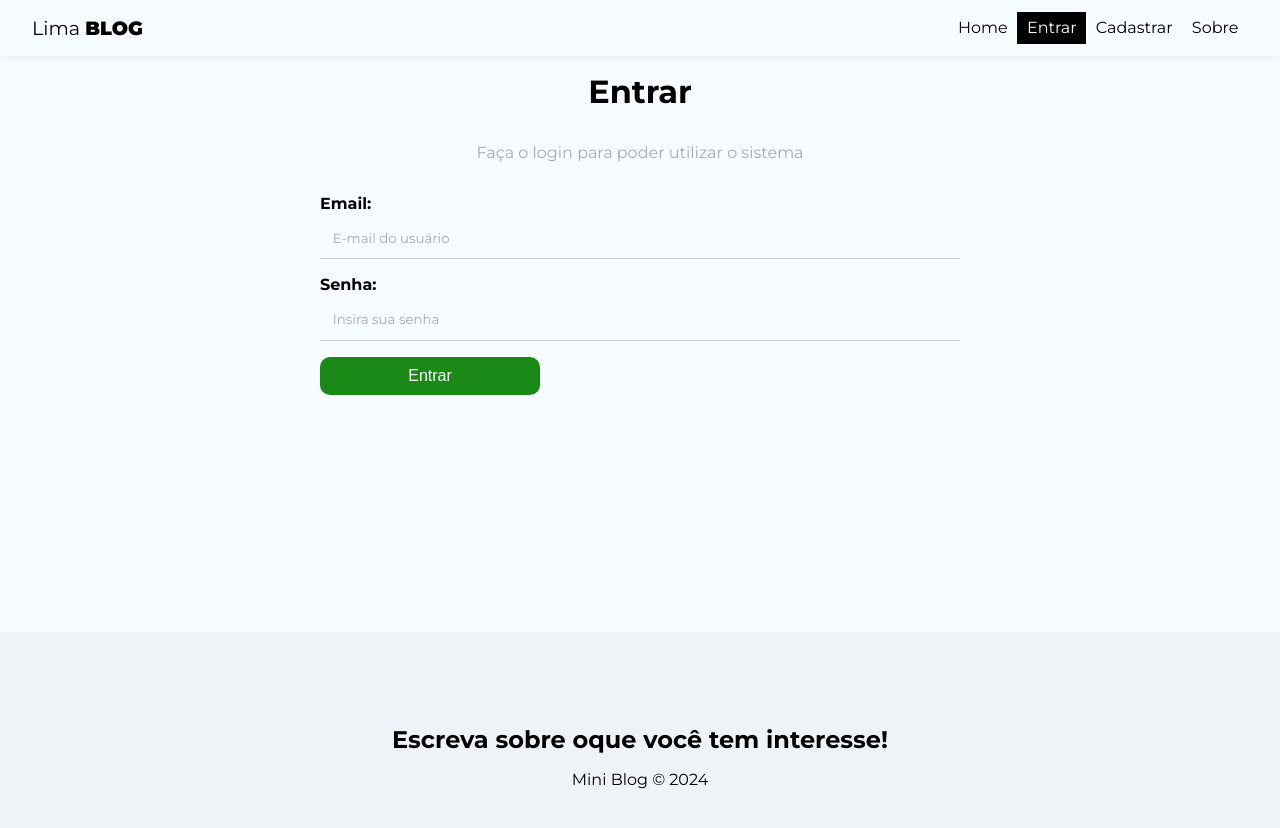
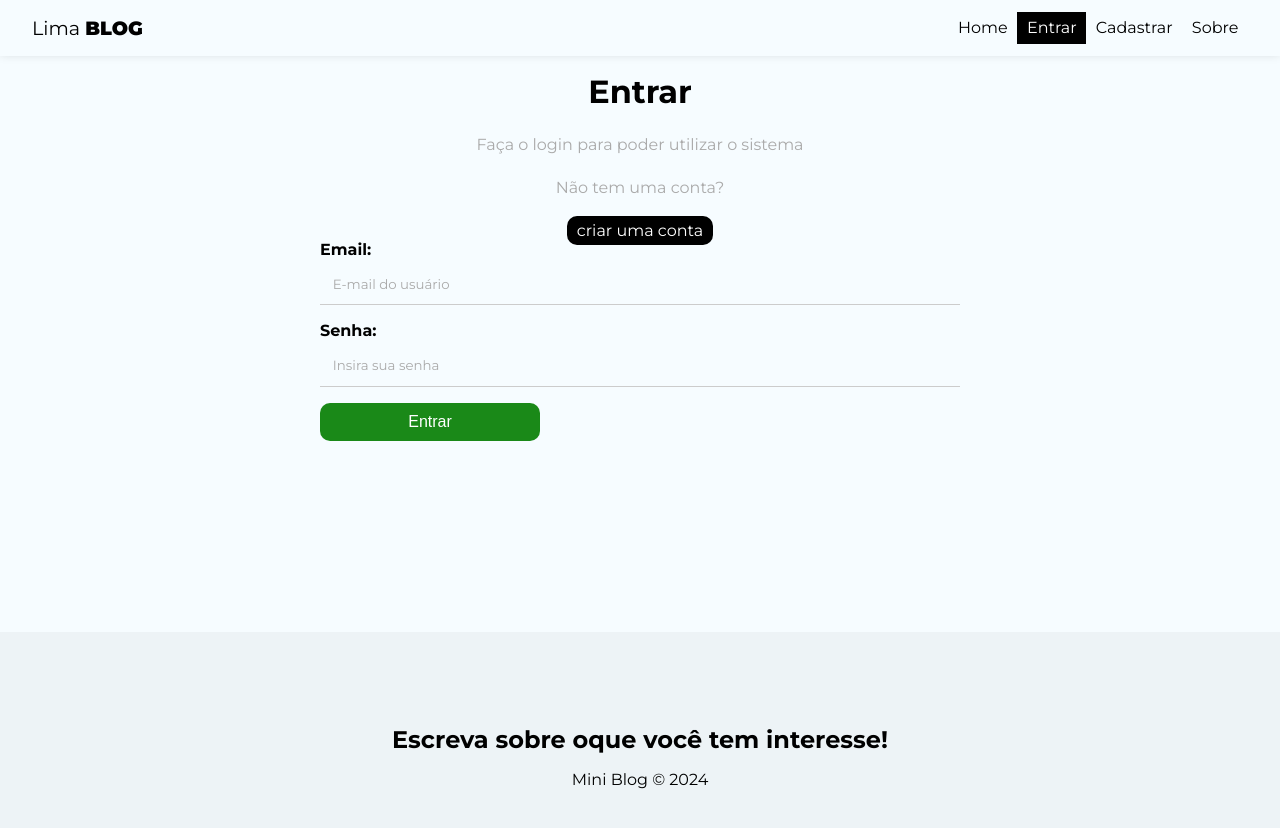
Before and after one commit to dev-vinicius-lima/mini-blog, a React (Vite) app: page /login in a window 1280 px wide. Shown: the top 828 px of the page. Built offline with nearby package versions, Linux system fonts and the light colour scheme; no server answers.

Commit message:
feat: :zap: add button register

```diff
--- a/src/pages/Login/Login.module.css
+++ b/src/pages/Login/Login.module.css
@@ -7,7 +7,27 @@
 
 .login p {
   color: #aaa;
-  margin: 2rem 0;
+  margin: 1.5rem 0;
+}
+
+.register {
+  background-color: #000;
+  color: #fff;
+  text-align: center;
+  cursor: pointer;
+  border-radius: 10px;
+  width: 80px;
+  border: none;
+  padding: 5px 10px;
+  font-size: 1rem;
+  border: 20px 0;
+  transition: 0.4s;
+}
+
+.register:hover {
+  background-color: #fff;
+  color: #000;
+  border: 1px solid #000;
 }
 
 @media (max-width: 768px) {
--- a/src/pages/Login/Login.tsx
+++ b/src/pages/Login/Login.tsx
@@ -1,6 +1,7 @@
 import { useEffect, useState } from "react";
 import styles from "./Login.module.css";
 import { useAuthentication } from "../../hooks/useAuthentication";
+import { Link } from "react-router-dom";
 
 const Login = () => {
   const [email, setEmail] = useState("");
@@ -29,6 +30,10 @@ const Login = () => {
     <div className={styles.login}>
       <h1>Entrar</h1>
       <p>Faça o login para poder utilizar o sistema</p>
+      <p>Não tem uma conta?</p>
+      <Link to={"/register"} className={styles.register}>
+        criar uma conta
+      </Link>
       <form onSubmit={handleSubmit}>
         <label>
           <span>Email:</span>
```
